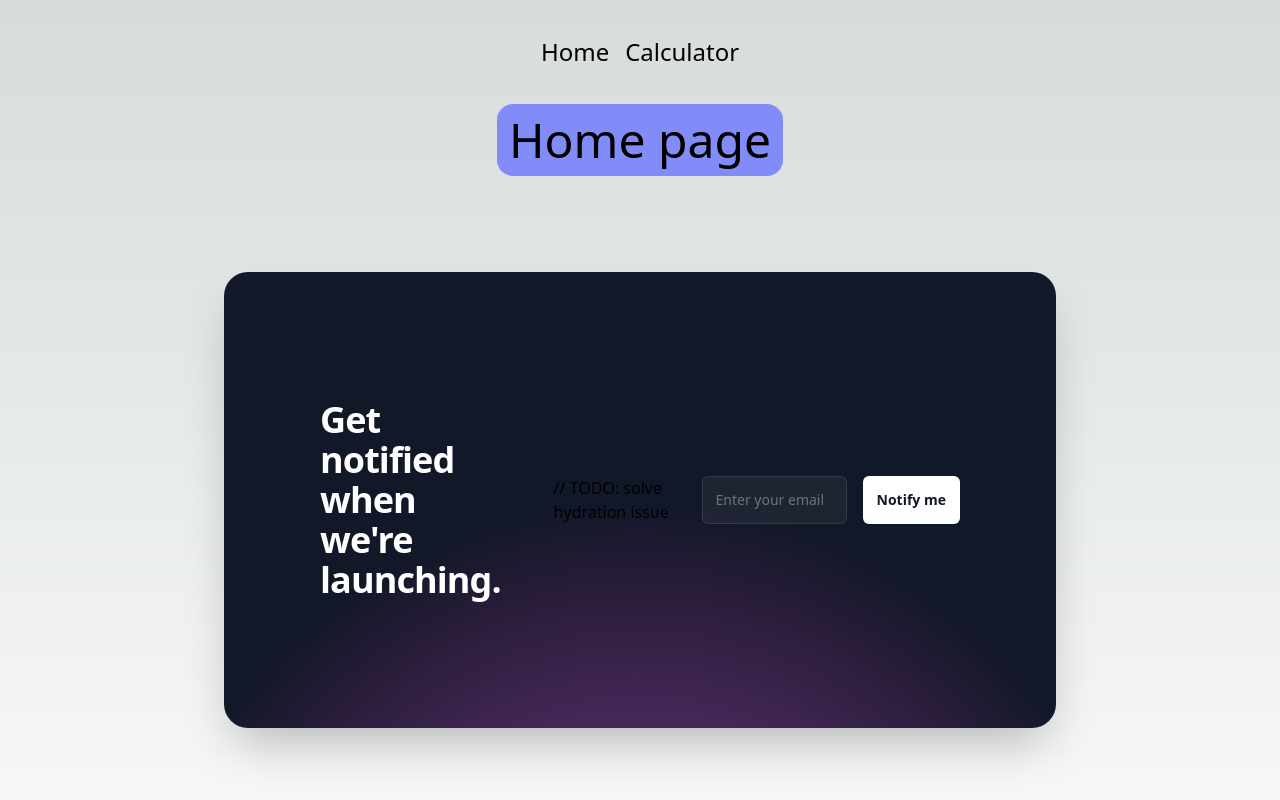
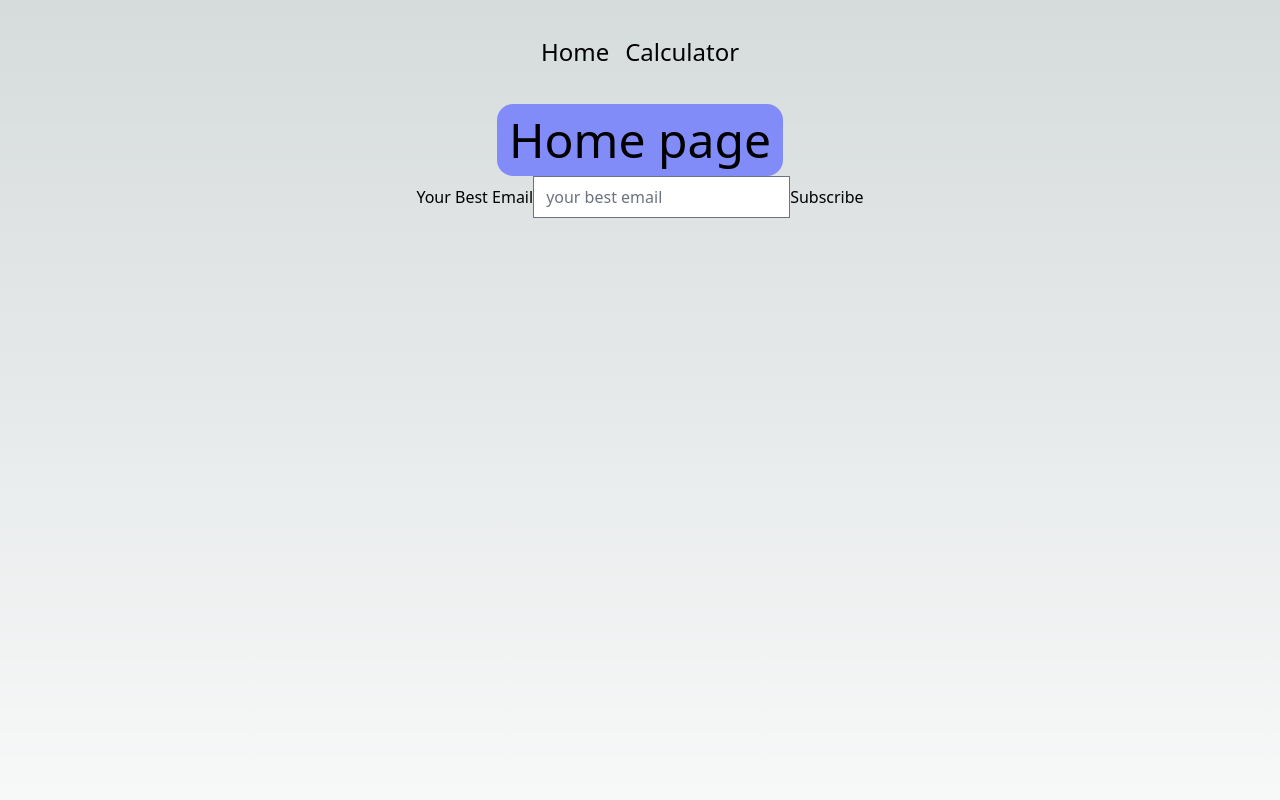
Before and after one commit to RostyslavDzhohola/uber-calculator, a Next.js app: page / in a window 1280 px wide. Shown: the top 800 px of the page. Built offline with nearby package versions, Linux system fonts and the light colour scheme.

Commit message:
Added Mailchimp component and coresponding API

```diff
--- /dev/null
+++ b/app/MailChimpForm.jsx
@@ -0,0 +1,48 @@
+'use client';
+import { useRef } from 'react';
+
+export default function MailChimpForm() {
+  const inputRef = useRef(null);
+
+  const subscribeUser = async (e) => {
+    e.preventDefault();
+
+    // this is where your mailchimp request is made
+
+    const res = await fetch('/api/subscribeUser', {
+      body: JSON.stringify({
+        email: inputRef.current.value,
+      }),
+
+      headers: {
+        'Content-Type': 'application/json',
+      },
+
+      method: 'POST',
+    });
+    console.log("Should be an email" ,inputRef.current.value); // good
+  };
+
+  return (
+    <form onSubmit={subscribeUser}>
+      <label htmlFor="email-input" className="form__label">
+        Your Best Email
+      </label>
+
+      <input
+        type="email"
+        id="email-input"
+        name="email"
+        placeholder="your best email"
+        ref={inputRef}
+        required
+        autoCapitalize="off"
+        autoCorrect="off"
+      />
+
+      <button type="submit" value="" name="subscribe">
+        Subscribe
+      </button>
+    </form>
+  );
+}
--- /dev/null
+++ b/app/api/subscribeUser/route.js
@@ -0,0 +1,54 @@
+
+// import fetch from 'isomorphic-unfetch';
+
+
+export async function POST(req, res) {
+  req.body = await req.json();
+  console.log("req.body is ",req.body);
+  const { email } = req.body;
+
+  console.log("email is", { email });
+  console.log("MAILCHIMP_AUDIENCE_ID",process.env.MAILCHIMP_AUDIENCE_ID );
+  console.log("MAILCHIMP_API_KEY",process.env.MAILCHIMP_API_KEY );
+
+  if (!email) {
+    console.log('Email is required');
+    return res.status(400).json({ error: 'Email is required' });
+  }
+
+  try {
+    const AUDIENCE_ID = process.env.MAILCHIMP_AUDIENCE_ID;
+    const API_KEY = process.env.MAILCHIMP_API_KEY;
+    const DATACENTER = process.env.MAILCHIMP_API_SERVER;
+    const data = {
+      email_address: email,
+      status: 'subscribed',
+    };
+
+    const response = await fetch(
+      `https://${DATACENTER}.api.mailchimp.com/3.0/lists/${AUDIENCE_ID}/members`,
+
+      {
+        body: JSON.stringify(data),
+        headers: {
+          Authorization: `apikey ${API_KEY}`,
+          'Content-Type': 'application/json',
+        },
+        method: 'POST',
+      }
+    );
+
+    if (response.status >= 400) {
+      return res.status(400).json({
+        error: `There was an error subscribing to the newsletter.
+        Hit me up peter@peterlunch.com and I'll add you the old fashioned way :(.`,
+      });
+    }
+
+    console.log('success')
+    return res.status(201).json({ error: '' });
+  } catch (error) {
+    console.log(error.message || error.toString());
+    return res.status(500).json({ error: error.message || error.toString() });
+  }
+};
--- a/app/page.js
+++ b/app/page.js
@@ -1,8 +1,8 @@
 import Image from "next/image";
 import { Inter } from "next/font/google";
 import styles from "./page.module.css";
-import Head from "next/head";
 import SignUp from "./SignUp";
+import MailchimpForm from "./MailChimpForm";
 
 const inter = Inter({ subsets: ["latin"] });
 // TODO: Add a new page and place it in the correct folder
@@ -10,13 +10,10 @@ const inter = Inter({ subsets: ["latin"] });
 export default function Home() {
   return (
     <div>
-      <Head>
-        <title>Uber Calculator</title>
-        <meta name="description" content="Uber Calculator" />
-      </Head>
       <main className={styles.main}>
         <h1 className="text-5xl bg-indigo-400 p-3 rounded-2xl">Home page</h1>
-        <SignUp />
+        {/* <SignUp /> */}
+        <MailchimpForm />
       </main>
     </div>
   );
--- a/package.json
+++ b/package.json
@@ -15,9 +15,11 @@
     "axios": "^1.4.0",
     "eslint": "8.35.0",
     "eslint-config-next": "^13.3.0",
+    "isomorphic-unfetch": "^4.0.2",
     "next": "^13.3.0",
     "react": "^18.2.0",
-    "react-dom": "^18.2.0"
+    "react-dom": "^18.2.0",
+    "unfetch": "^5.0.0"
   },
   "devDependencies": {
     "@tailwindcss/forms": "^0.5.3",
```
Also changed, not shown: 1 other file (tests, documents, lock files or other folders).
